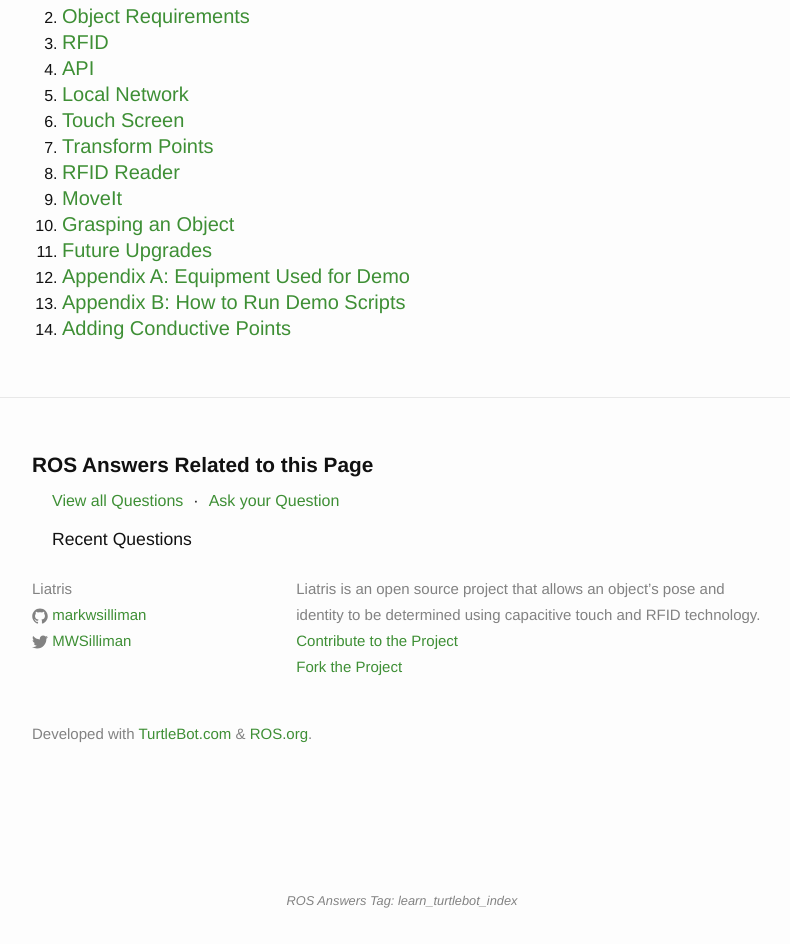
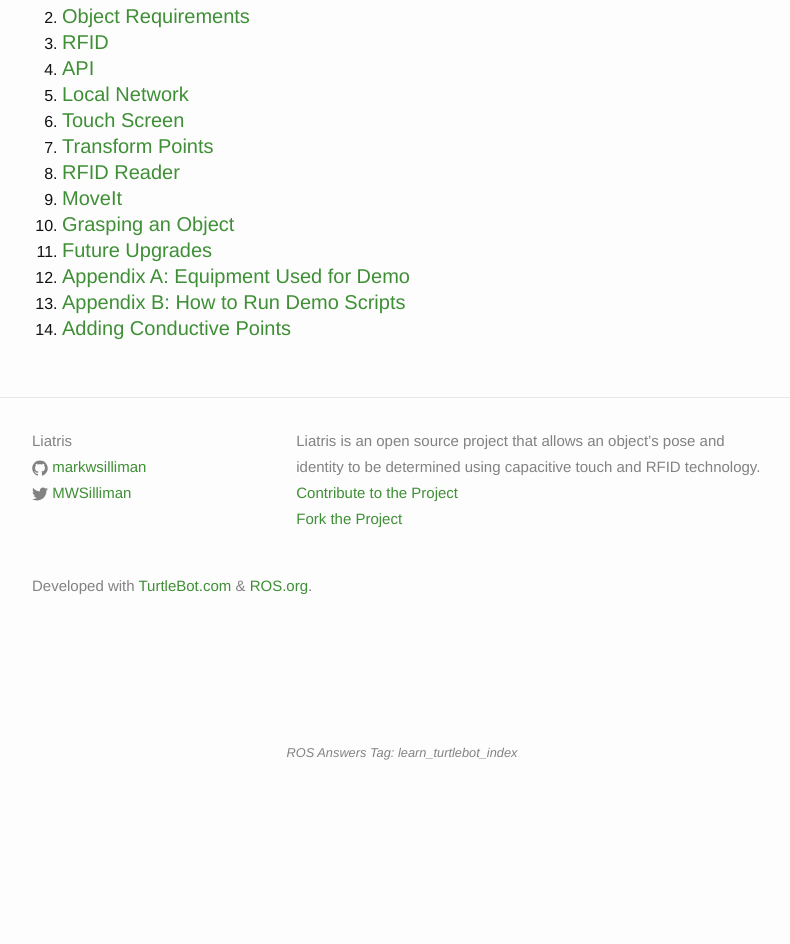
Before and after one commit to markwsilliman/liatris-org, a Jekyll site: the page built from index.html, in a window 1280 px wide. Shown: the part 777-1721 px from the top of the page, without its empty margins (238-1028 px from the left). Built offline with Jekyll 4.4.1, drawn with Linux system fonts in a browser that asks for light colours; nearby versions of some CDN libraries; after the commit the page ends 1573 px from its top, so only the background shows below that.

Commit message:
remove turtlebot stuff

```diff
--- a/_includes/footer.html
+++ b/_includes/footer.html
@@ -1,26 +1,6 @@
 <footer class="site-footer">
 
   <div class="wrapper">
-
-    <!--<h2 class="footer-heading">{{ site.title }}</h2>-->
-	<div style="margin-bottom:1.5em;">
-	<!--<h4><a href="https://groups.google.com/forum/#!forum/ros-sig-turtlebot" target="_blank">Questions / comments?  Post them on TurtleBot's Group</a></h4>-->
-	<div id="answerrosorg_title">
-		<div id="answerrosorg_title_main">ROS Answers Related to this Page</div>
-
-		<div id="answerrosorg_title_leftmargin">
-			<div id="answerrosorg_title_sublinks">
-				<a href="javascript:void(0);" id="viewallquestions_footer" class="answerrosorg_hideifnoquestionsexist">View all Questions</a><span class="answerrosorg_hideifnoquestionsexist" id="questionsdot_footer">&#183;</span><a href="javascript:void(0);" id="askyourquestion_footer">Ask your Question</a>
-			</div>
-			<div class="answerrosorg_hideifnoquestionsexist" id="answerrosorg_title_sub">
-				Recent Questions
-			</div>
-			<div id="answerrosorg"></div>
-		</div>
-	</div>
-
-
-	</div>
 
     <div class="footer-col-wrapper">
       <div class="footer-col  footer-col-1">
--- a/_includes/head.html
+++ b/_includes/head.html
@@ -14,7 +14,6 @@
 
   <script src="https://ajax.googleapis.com/ajax/libs/jquery/2.1.3/jquery.min.js"></script>
   <script src="{{ site.url }}/js/jquery.fitvids.js"></script>
-  <script src="{{ site.url }}/js/jquery.answer.ros.org.js"></script>
   <script>
 	$(document).ready(function() {
 		$(".video_container").fitVids();
```
